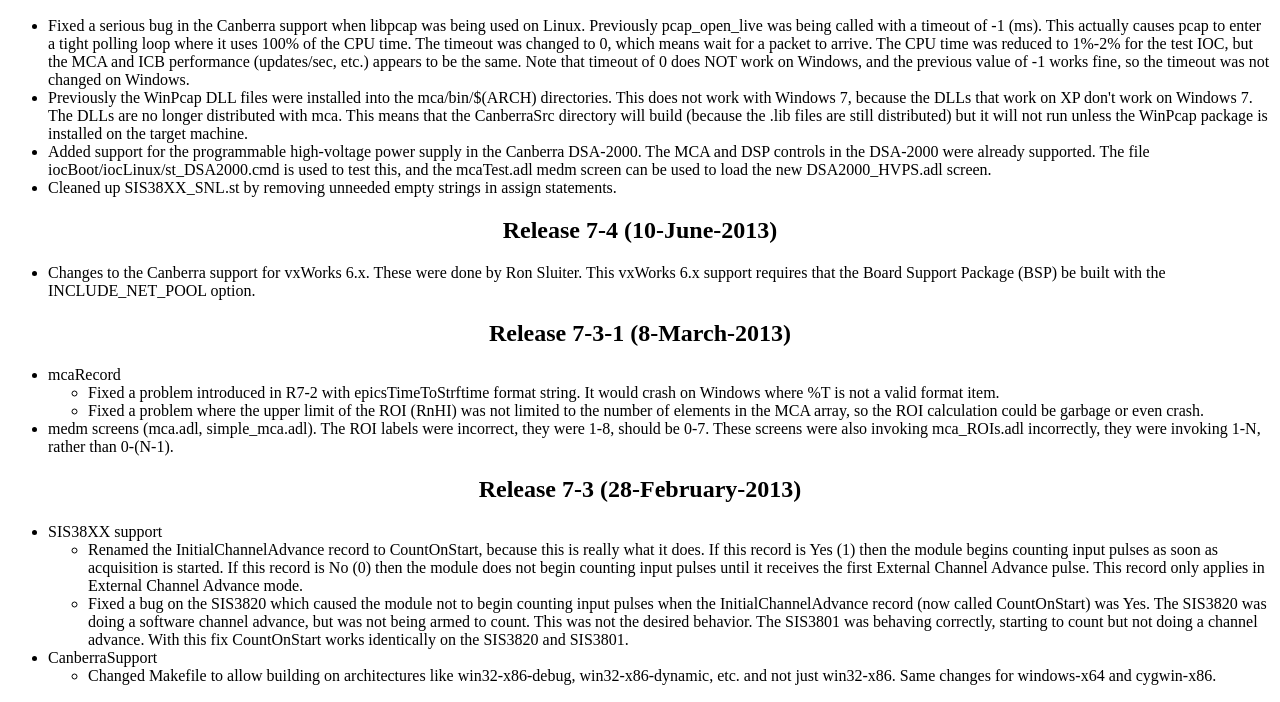
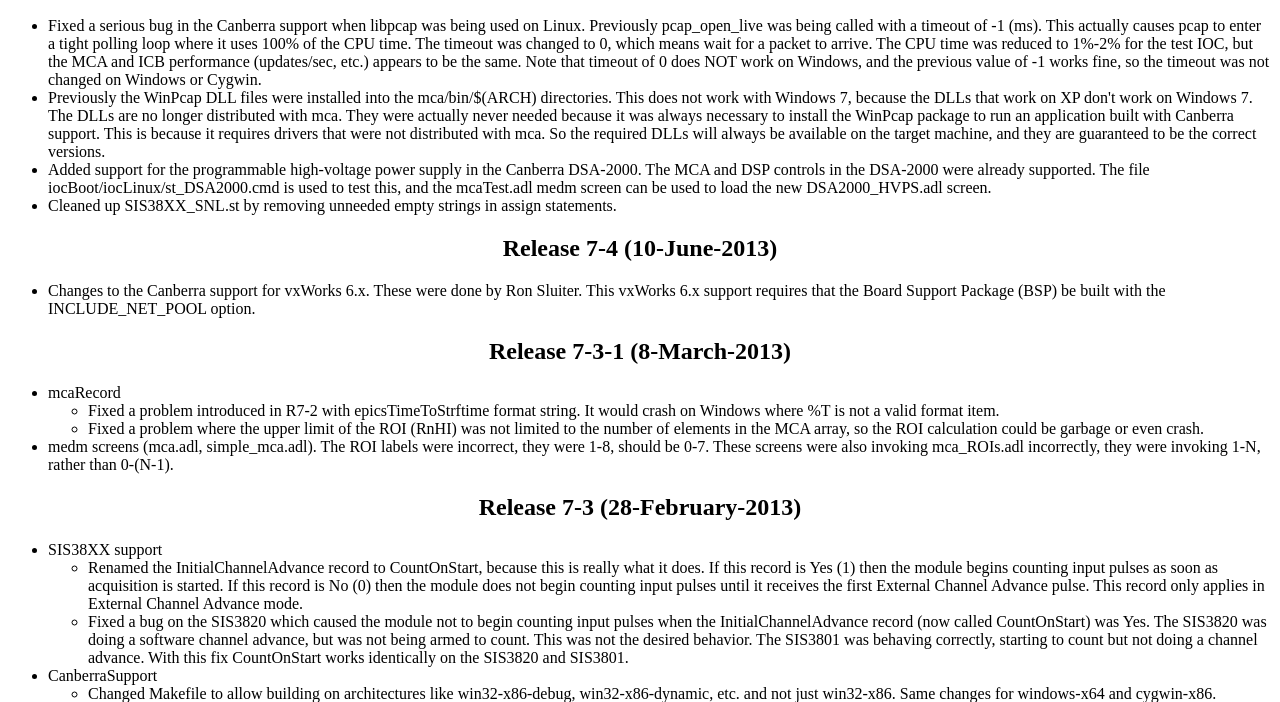
Before and after one commit to epics-modules/mca, a plain HTML site: page documentation/mcaReleaseNotes.html in a window 1280 px wide. Shown: the part 110-812 px from the top of the page. Drawn offline with Linux system fonts and the light colour scheme.

Commit message:
More updates for R7-5

```diff
--- a/documentation/mcaReleaseNotes.html
+++ b/documentation/mcaReleaseNotes.html
@@ -17,12 +17,15 @@
       timeout was changed to 0, which means wait for a packet to arrive. The CPU time
       was reduced to 1%-2% for the test IOC, but the MCA and ICB performance (updates/sec,
       etc.) appears to be the same. Note that timeout of 0 does NOT work on Windows, and
-      the previous value of -1 works fine, so the timeout was not changed on Windows.</li>
+      the previous value of -1 works fine, so the timeout was not changed on Windows or
+      Cygwin.</li>
     <li>Previously the WinPcap DLL files were installed into the mca/bin/$(ARCH) directories.
       This does not work with Windows 7, because the DLLs that work on XP don't work on
-      Windows 7. The DLLs are no longer distributed with mca. This means that the CanberraSrc
-      directory will build (because the .lib files are still distributed) but it will
-      not run unless the WinPcap package is installed on the target machine.</li>
+      Windows 7. The DLLs are no longer distributed with mca. They were actually never
+      needed because it was always necessary to install the WinPcap package to run an
+      application built with Canberra support. This is because it requires drivers that
+      were not distributed with mca. So the required DLLs will always be available on
+      the target machine, and they are guaranteed to be the correct versions.</li>
     <li>Added support for the programmable high-voltage power supply in the Canberra DSA-2000.
       The MCA and DSP controls in the DSA-2000 were already supported. The file iocBoot/iocLinux/st_DSA2000.cmd
       is used to test this, and the mcaTest.adl medm screen can be used to load the new
```
